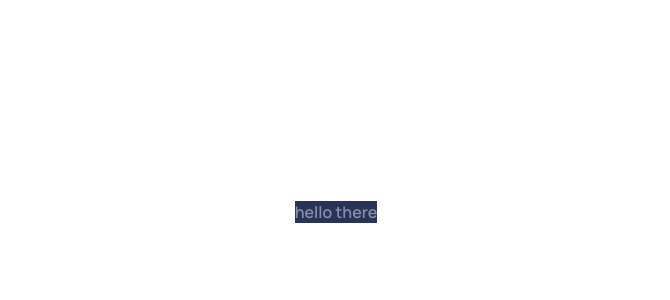
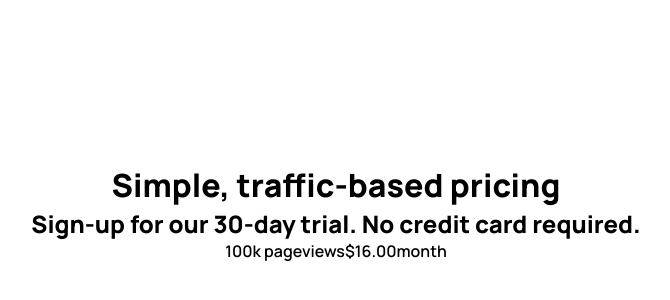
Before and after one commit to aheggie/mentors-interactive-pricing, a React app: page / in a window 1280 px wide. Shown: the part 188-488 px from the top of the page, without its empty margins (304-974 px from the left). Built offline with nearby package versions, Linux system fonts and the light colour scheme; the HTML template or start-up script is replaced by a standard one.

Commit message:
header pricecard

```diff
--- a/src/js/components/App.tsx
+++ b/src/js/components/App.tsx
@@ -2,6 +2,24 @@ import { FunctionComponent } from "react";
 import "../../static/style.css";
 
 const App: FunctionComponent = () => {
-  return <div className="test">hello there</div>;
+  return (
+    <>
+      <header className="header">
+        <h1 className="header__mainhead">Simple, traffic-based pricing</h1>
+        <h2 className="header__subhead">
+          Sign-up for our 30-day trial. No credit card required.
+        </h2>
+      </header>
+      <div className="pricecard">
+        <div className="pricecard__pricecontainer">
+          <span className="pricecard__pageviews">100k pageviews</span>
+          <span className="pricecard__rate">
+            <span className="pricecard__dollars"></span>$16.00
+          </span>
+          month
+        </div>
+      </div>
+    </>
+  );
 };
 export default App;
```
